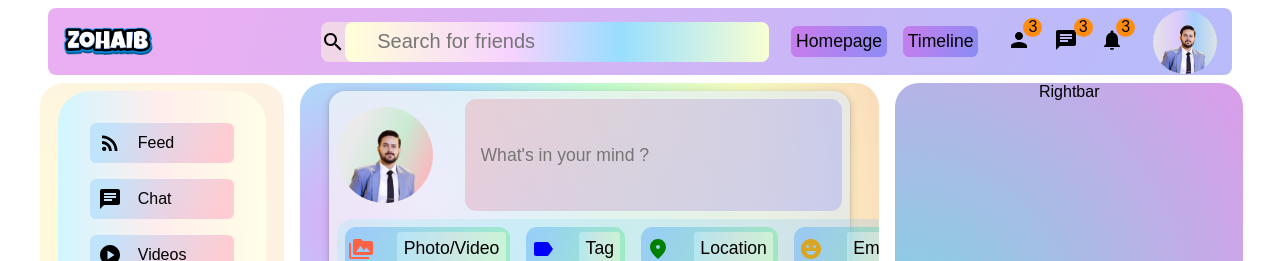
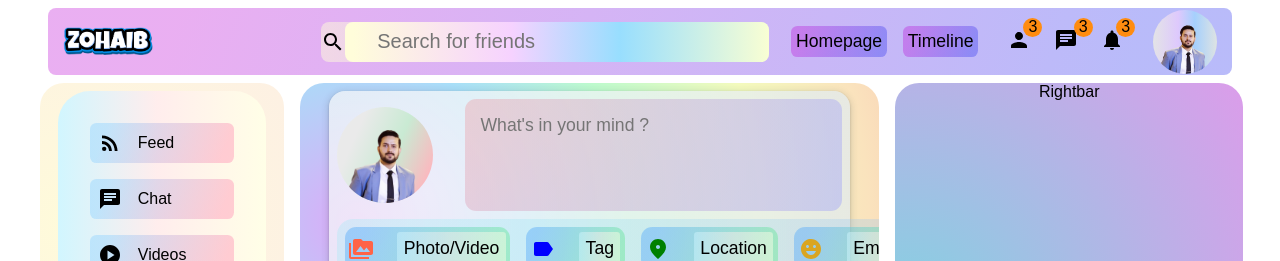
Before and after one commit to MuhammadZohaib28/socialmediawebsitefrontend, a React (Vite) app: page / in a window 1280 px wide. Shown: the top 261 px of the page. Built offline with nearby package versions, Linux system fonts and the light colour scheme.

Commit message:
Changes Made in sharing section.

```diff
--- a/src/components/share/Share.jsx
+++ b/src/components/share/Share.jsx
@@ -17,7 +17,8 @@ const Share = () => {
       <div className="shareWrapper">
         <div className="shareTop">
           <img src={profileImage} alt="" className="shareProfileImage" />
-          <input placeholder="What's in your mind ?" className="shareInput" />
+          <textarea placeholder="What's in your mind ?" className="shareInput"/>
+          {/* <input placeholder="What's in your mind ?" className="shareInput" /> */}
         </div>
         {/* <hr /> */}
         <div className="shareBottom">
--- a/src/components/share/share.css
+++ b/src/components/share/share.css
@@ -29,12 +29,78 @@
     background: radial-gradient(circle at -14.3% -17.5%, rgb(245, 168, 168, 0.459) 4%, rgb(164, 168, 248, 0.459) 100.2%);
     font-size: 1.1rem;
 
+    &::-webkit-scrollbar {
+        width: 10px;
+
+      }
+      &::-webkit-scrollbar-track {
+
+        background: radial-gradient(circle at 10% 20%, rgba(6, 0, 255, 0.61) 0%, rgb(191, 0, 255) 100.7%);
+        box-shadow: inset 0 0 15px rgb(255, 255, 255);
+        border-radius: 3rem;
+        /* border-top-right-radius: 21rem; */
+        /* height: 10px; */
+        /* height: 1000px; */
+        overflow: auto;
+
+
+      }
+
+      &::-webkit-scrollbar-thumb {
+        /* background: #888; */
+        background: linear-gradient(109.6deg, rgb(33, 25, 180, 0.757) 11.2%, rgb(253, 29, 29, 0.757) 55.2%, rgb(252, 176, 69, 0.757) 91.1%);
+        border-radius: 3rem;
+
+
+
+      }
+
+      &::-webkit-scrollbar-thumb:hover {
+        background: linear-gradient(109.6deg, rgb(33, 25, 180) 11.2%, rgb(253, 29, 29) 55.2%, rgb(252, 176, 69) 91.1%);
+
+      }
+
+      resize: none;
+
 }
 
 .shareInput:focus{
     outline: none;
     background: linear-gradient(113.5deg, rgb(234, 234, 234) 22.3%, rgb(201, 234, 211) 56.6%, rgb(255, 180, 189) 90.9%);
     background: radial-gradient(circle at -14.3% -17.5%, rgb(245, 168, 168) 4%, rgb(164, 168, 248) 100.2%);
+
+    &::-webkit-scrollbar {
+        width: 10px;
+
+      }
+      &::-webkit-scrollbar-track {
+
+        background: radial-gradient(circle at 10% 20%, rgba(6, 0, 255, 0.61) 0%, rgb(191, 0, 255) 100.7%);
+        box-shadow: inset 0 0 15px rgb(255, 255, 255);
+        border-radius: 3rem;
+        /* border-top-right-radius: 21rem; */
+        /* height: 10px; */
+        /* height: 1000px; */
+        overflow: auto;
+
+
+      }
+
+      &::-webkit-scrollbar-thumb {
+        /* background: #888; */
+        background: linear-gradient(109.6deg, rgb(33, 25, 180, 0.757) 11.2%, rgb(253, 29, 29, 0.757) 55.2%, rgb(252, 176, 69, 0.757) 91.1%);
+        border-radius: 3rem;
+
+
+
+      }
+
+      &::-webkit-scrollbar-thumb:hover {
+        background: linear-gradient(109.6deg, rgb(33, 25, 180) 11.2%, rgb(253, 29, 29) 55.2%, rgb(252, 176, 69) 91.1%);
+
+      }
+
+
 }
 
 .shareProfileImage{
```
